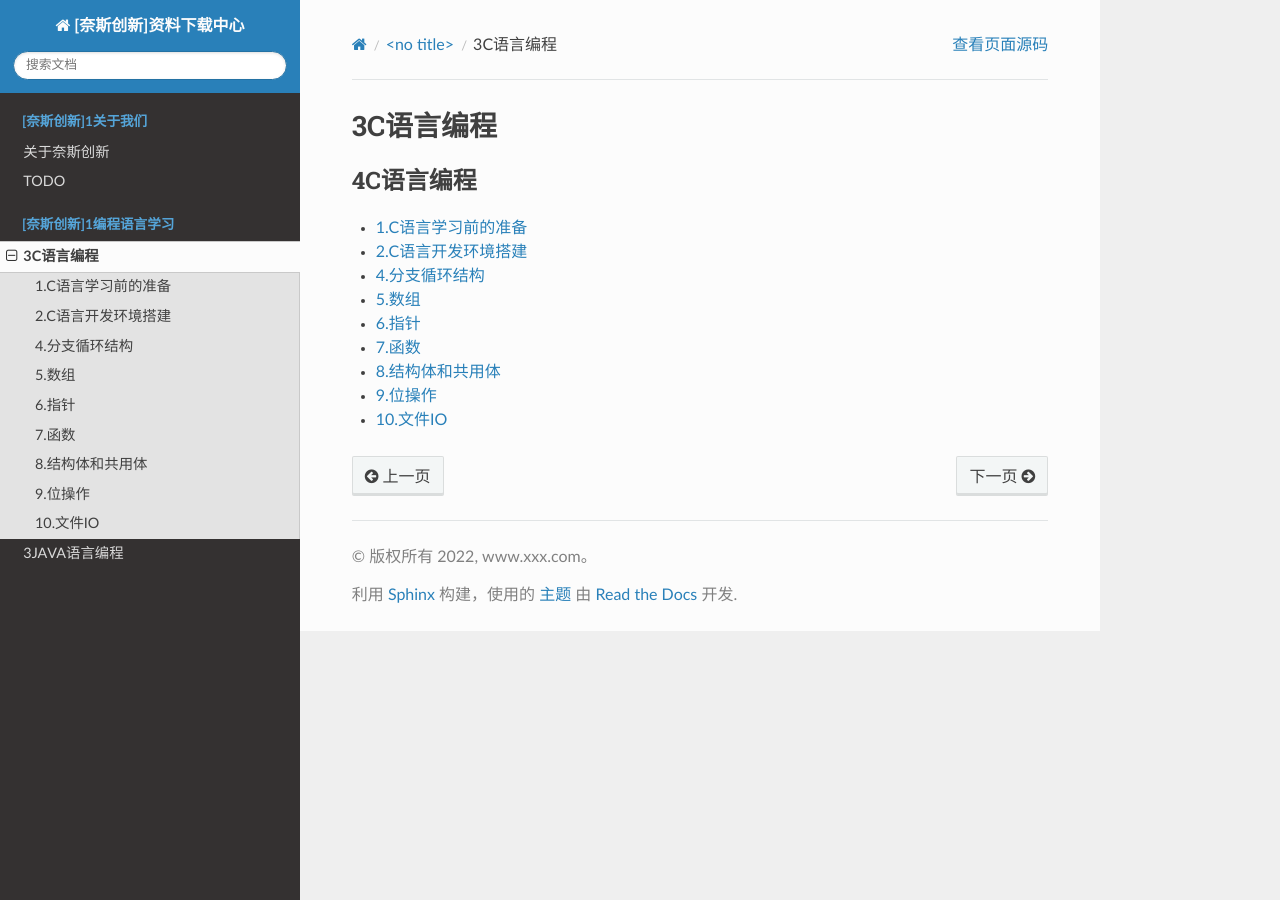
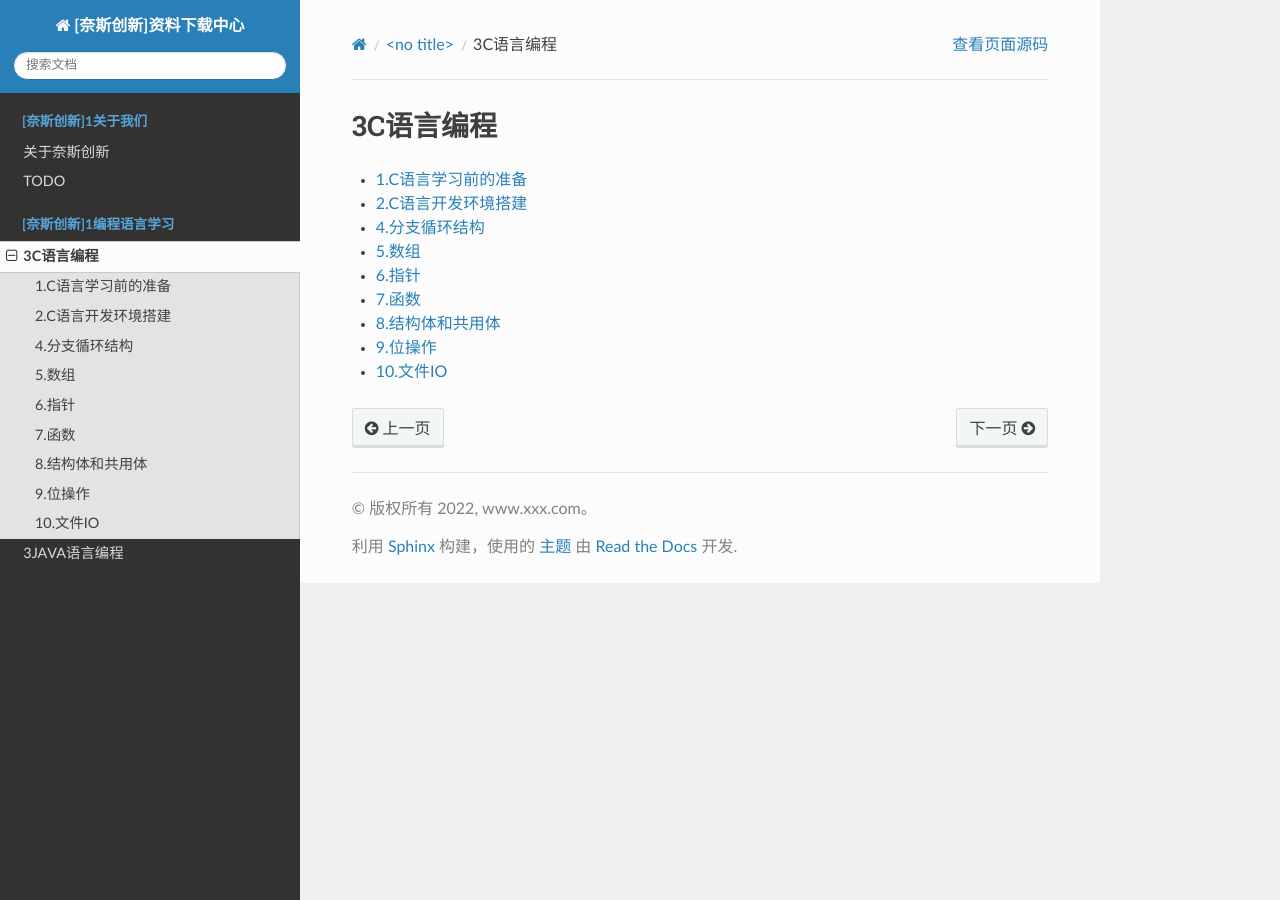
Before and after one commit to hello-liang-tao/naisicx_docs, a Sphinx documentation site: the page built from docs/programming_language_tutorial/c_programming/index.rst, in a window 1280 px wide. Built offline with Sphinx 7.4.7 and the Read the Docs theme 2.0.0, drawn with Linux system fonts in a browser that asks for light colours; pages that are not in the unit, such as notebooks, are missing from menus.

Commit message:
改变结果

```diff
--- a/docs/programming_language_tutorial/c_programming/index.rst
+++ b/docs/programming_language_tutorial/c_programming/index.rst
@@ -2,7 +2,6 @@
 ======================================================
 .. toctree::
    :maxdepth: 1
-   :caption: 4C语言编程
    :titlesonly:
 
    14天精通C语言编程
--- a/docs/programming_language_tutorial/index.rst
+++ b/docs/programming_language_tutorial/index.rst
@@ -1,13 +1,11 @@
 .. toctree::
    :maxdepth: 2
-   :caption: 2C语言编程
    :titlesonly:
 
    c_programming/index
 
    .. toctree::
    :maxdepth: 2
-   :caption: 2JAVA语言编程
    :titlesonly:
 
    java_programming/index
--- a/docs/programming_language_tutorial/java_programming/index.rst
+++ b/docs/programming_language_tutorial/java_programming/index.rst
@@ -2,7 +2,6 @@
 ======================================================
 .. toctree::
    :maxdepth: 1
-   :caption: 4JAVA语言编程
    :titlesonly:
 
    14天精通C语言编程
```
